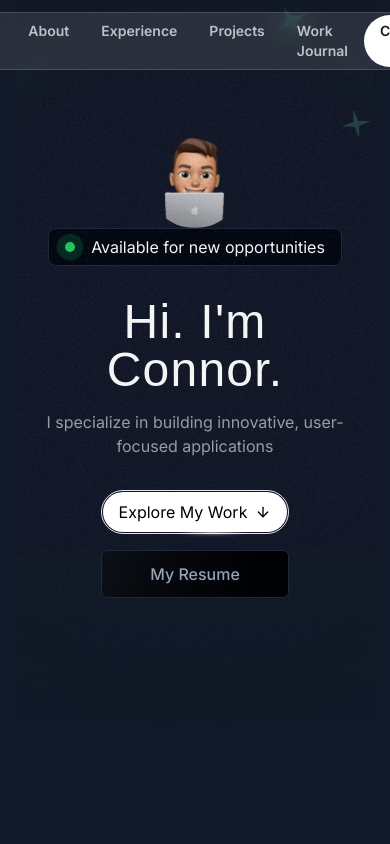
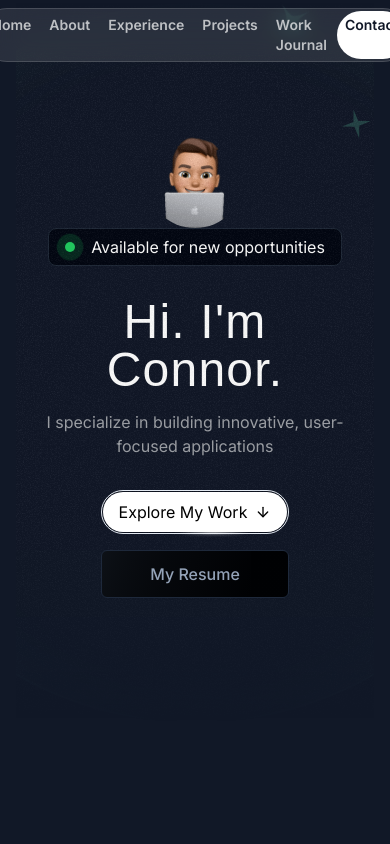
Before and after one commit to devdugz/Portfolio, a Next.js app: page / in a window 390 px wide. Shown: the top 844 px of the page. Built offline with nearby package versions, Linux system fonts and the light colour scheme; a web font is replaced by a local one.

Commit message:
updated header for mobile

```diff
--- a/src/sections/Header.tsx
+++ b/src/sections/Header.tsx
@@ -2,26 +2,32 @@
 
 export const Header = () => {
   return (
-    <div className='flex justify-center items-center fixed top-3 w-full z-10'>
-      <nav className='flex gap-0.2 p-0.5 border border-white/15 rounded-full backdrop-blur-md bg-white/10'>
-        <Link href='#home' className='nav-items'>
+    <div className='flex justify-center items-center fixed top-2 md:top-3 w-full z-10'>
+      <nav className='flex gap-0.5 md:gap-0.2 p-0.5 border border-white/15 rounded-full backdrop-blur-md bg-white/10 text-xs md:text-base'>
+        <Link href='#home' className='nav-items px-2 py-1 md:px-4 md:py-2'>
           Home
         </Link>
-        <Link href='#about' className='nav-items'>
+        <Link href='#about' className='nav-items px-2 py-1 md:px-4 md:py-2'>
           About
         </Link>
-        <Link href='#experience' className='nav-items'>
+        <Link
+          href='#experience'
+          className='nav-items px-2 py-1 md:px-4 md:py-2'
+        >
           Experience
         </Link>
-        <Link href='#projects' className='nav-items'>
+        <Link href='#projects' className='nav-items px-2 py-1 md:px-4 md:py-2'>
           Projects
         </Link>
-        <Link href='#workjournal' className='nav-items'>
+        <Link
+          href='#workjournal'
+          className='nav-items px-2 py-1 md:px-4 md:py-2'
+        >
           Work Journal
         </Link>
         <Link
           href='#contact'
-          className='nav-items bg-white text-gray-900 hover:bg-white-70 '
+          className='nav-items px-2 py-1 md:px-4 md:py-2 bg-white text-gray-900 hover:bg-white-70'
         >
           Contact
         </Link>
```
